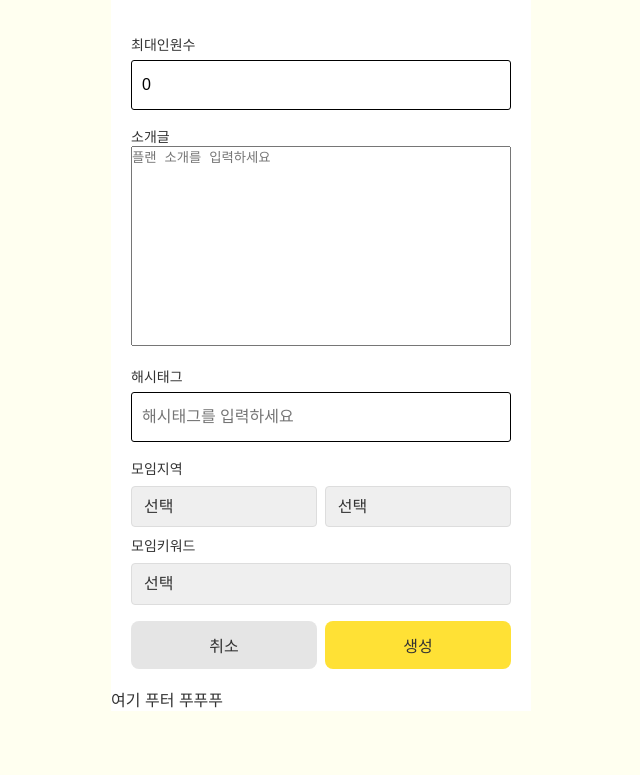
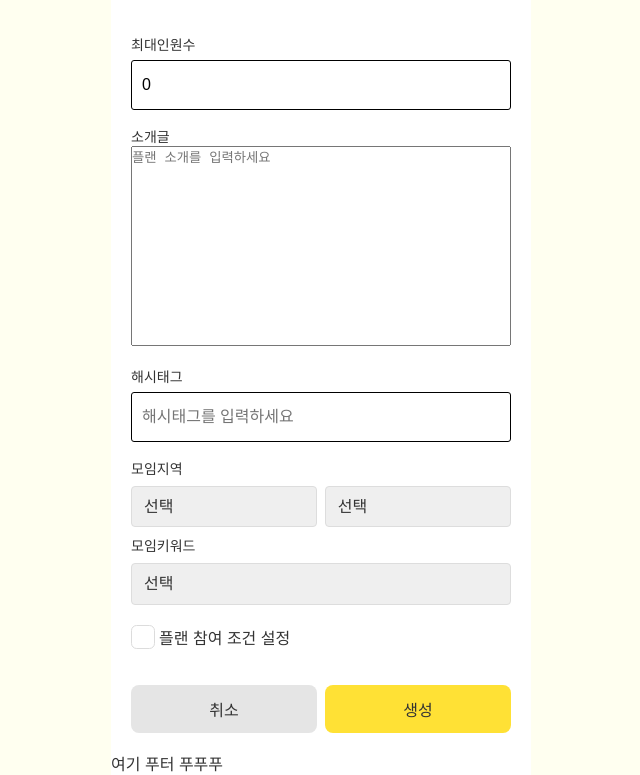
Before and after one commit to plani-power/frontend, a React (Create React App) app: page /plans/create in a window 1280 px wide. Shown: the part 691-1466 px from the top of the page, without its empty margins (319-959 px from the left). Before the commit the page ends 1402 px from the top, so only its background shows below. Built offline with nearby package versions, Linux system fonts and the light colour scheme.

Commit message:
Feat : 참여조건설정 관련 체크박스 추가

```diff
--- a/src/pages/plans/createPlan.tsx
+++ b/src/pages/plans/createPlan.tsx
@@ -164,10 +164,14 @@ const CreatePlan = () => {
     });
   };
 
-  const buttonClick = (event: React.MouseEvent<HTMLButtonElement>) => {
-    console.log("버튼 클릭");
+  const clickCancel = (e: React.MouseEvent<HTMLButtonElement>) => {
+    console.log("취소 버튼 클릭");
     console.log(planInput);
-    setIsModalOpen(true);
+  };
+
+  const clickConfirm = (e: React.MouseEvent<HTMLButtonElement>) => {
+    console.log("생성 버튼 클릭");
+    console.log(planInput);
   };
 
   // modal bottom sheet 관련
@@ -189,9 +193,18 @@ const CreatePlan = () => {
     setGender(genderValue === "여성" ? "여성" : "남성");
   }, [gender, genderValue]);
 
-  const setConditionEntry = (event: React.MouseEvent<HTMLButtonElement>) => {
-    console.log("입장 조건 설정 클릭");
+  const setConditionEntry = (e: React.MouseEvent<HTMLButtonElement>) => {
     setIsModalOpen(false);
+    // 후처리 필요
+  };
+
+  const [checkConditionEntry, setCheckConditionEntry] = useState(false);
+
+  const changeCheckConditionEntry = (
+    e: React.ChangeEvent<HTMLInputElement>
+  ) => {
+    if (!checkConditionEntry) setIsModalOpen(true);
+    setCheckConditionEntry(!checkConditionEntry);
   };
   return (
     <>
@@ -317,12 +330,20 @@ const CreatePlan = () => {
         value={planInput.keyword}
         onChange={(e) => handleChangeSelect(e)}
       ></SelectBox>
+      <InputWrapper>
+        <Checkbox
+          id="conditionEntry"
+          onChange={(e) => changeCheckConditionEntry(e)}
+          checked={checkConditionEntry}
+          label="플랜 참여 조건 설정"
+        />
+      </InputWrapper>
       <ButtonWrapper>
         <Button
           color="grey"
           size="md"
           disabled={false}
-          onClick={(e) => buttonClick(e)}
+          onClick={(e) => clickCancel(e)}
         >
           취소
         </Button>
@@ -330,7 +351,7 @@ const CreatePlan = () => {
           color="yellow"
           size="md"
           disabled={false}
-          onClick={(e) => buttonClick(e)}
+          onClick={(e) => clickConfirm(e)}
         >
           생성
         </Button>
```
